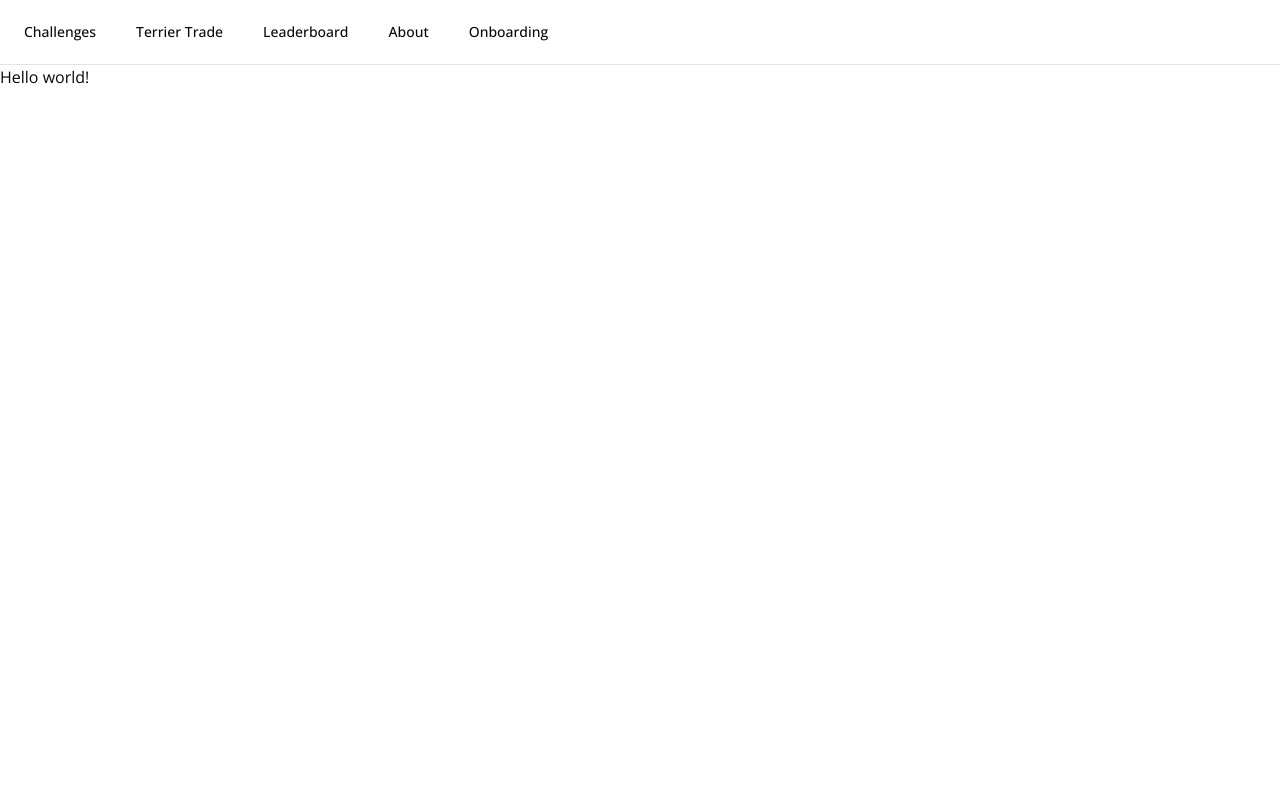
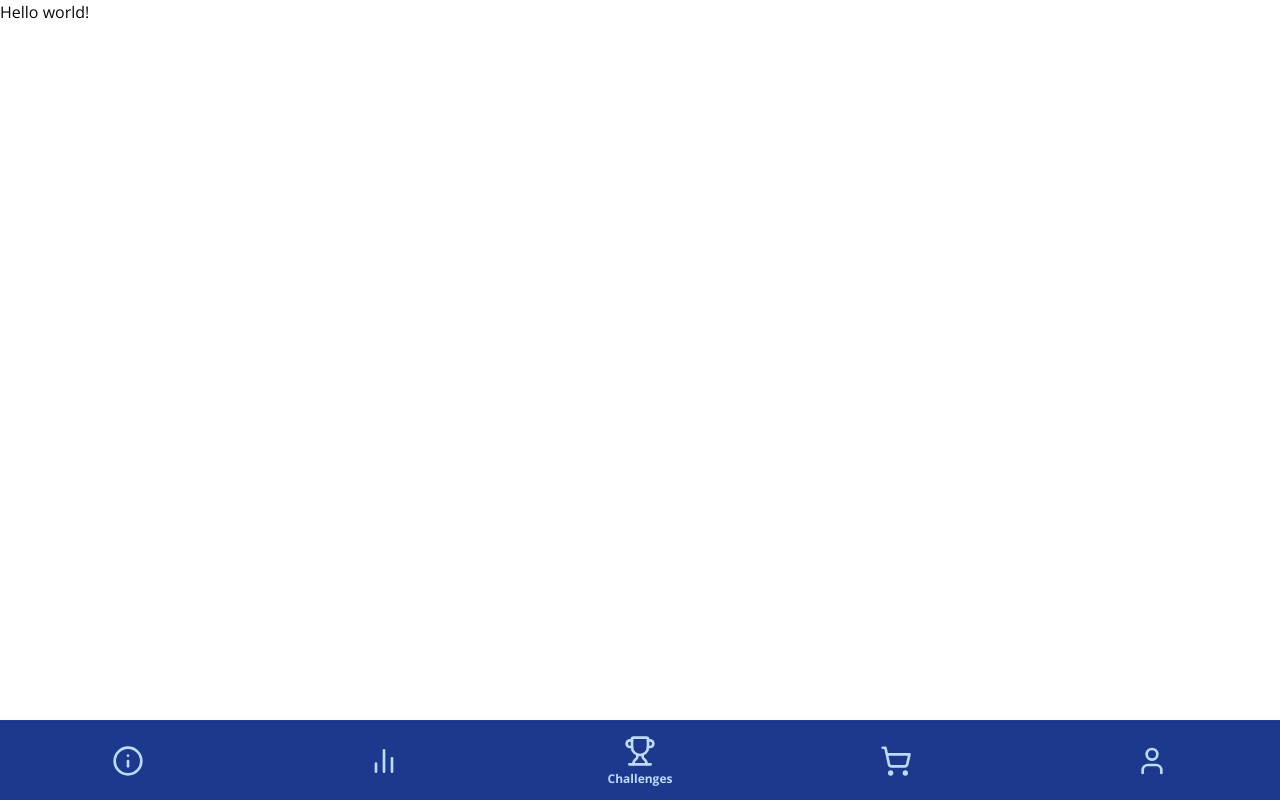
Before and after one commit to ScottyLabs/o-quest, a React (Vite) app in the folder apps/frontend/: page / in a window 1280 px wide. Built offline with nearby package versions, Linux system fonts and the light colour scheme.

Commit message:
feat: create bottom navbar

```diff
--- /dev/null
+++ b/apps/frontend/src/components/bottom-navbar.tsx
@@ -0,0 +1,55 @@
+import { Link, useLocation } from "@tanstack/react-router";
+import { BarChart2, Info, ShoppingCart, Trophy, User } from "lucide-react";
+
+const navItems = [
+    { to: "/about", icon: Info, label: "About" },
+    { to: "/leaderboard", icon: BarChart2, label: "Leaderboard" },
+    { to: "/challenges", icon: Trophy, label: "Challenges" },
+    { to: "/terrier-trade", icon: ShoppingCart, label: "Terrier Trade" },
+    { to: "/profile", icon: User, label: "Profile" }, // Placeholder
+];
+
+export function BottomNavBar() {
+    const location = useLocation();
+    const current = location.pathname;
+
+    return (
+        <nav className="fixed bottom-0 left-0 right-0 z-50 bg-blue-900 flex justify-around items-center h-20 border-t border-blue-800">
+            {navItems.map((item) => {
+                const isActive =
+                    item.to === "/challenges"
+                        ? current === item.to
+                        : current.startsWith(item.to);
+                const Icon = item.icon;
+                return (
+                    <Link
+                        key={item.to}
+                        to={item.to}
+                        className={`flex flex-col items-center justify-center flex-1 h-full transition-colors ${
+                            isActive
+                                ? "bg-blue-700"
+                                : "bg-blue-900 hover:bg-blue-800"
+                        }`}
+                        style={{ minWidth: 0 }}
+                    >
+                        <Icon
+                            size={32}
+                            className={
+                                isActive ? "text-white" : "text-blue-200"
+                            }
+                        />
+                        {item.to === "/challenges" && (
+                            <span
+                                className={`mt-1 text-xs font-bold ${
+                                    isActive ? "text-white" : "text-blue-200"
+                                }`}
+                            >
+                                Challenges
+                            </span>
+                        )}
+                    </Link>
+                );
+            })}
+        </nav>
+    );
+}
--- a/apps/frontend/src/routes/__root.tsx
+++ b/apps/frontend/src/routes/__root.tsx
@@ -1,4 +1,5 @@
-import { Navbar } from "@/components/navbar";
+// import { Navbar } from "@/components/navbar";
+import { BottomNavBar } from "@/components/bottom-navbar";
 import { Outlet, createRootRoute, useLocation } from "@tanstack/react-router";
 import { TanStackRouterDevtools } from "@tanstack/react-router-devtools";
 
@@ -9,8 +10,9 @@ export const Route = createRootRoute({
 
         return (
             <>
-                {!isOnboarding && <Navbar />}
+                {/* {!isOnboarding && <Navbar />} */}
                 <Outlet />
+                {!isOnboarding && <BottomNavBar />}
                 <TanStackRouterDevtools />
             </>
         );
```
